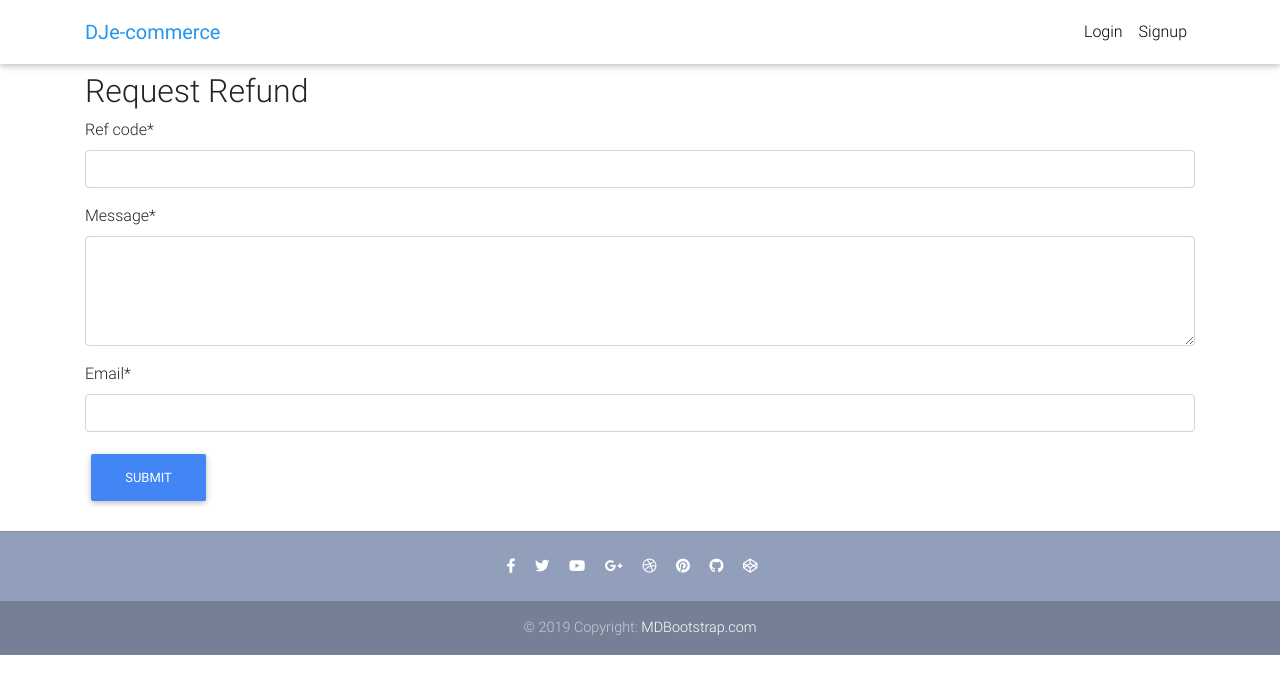
After one commit to hollow-tech/e_commerce_website, a Django app: page /request-refund/ in a window 1280 px wide. The commit adds this page. Shown: the top 694 px of the page. Run offline with Django 3.2, Linux system fonts and the light colour scheme; some libraries are stand-ins or nearby versions.

Commit message:
Managing refunds

```diff
--- a/ecommerce/forms.py
+++ b/ecommerce/forms.py
@@ -36,3 +36,11 @@ class CouponForm(forms.Form):
         'aria-label': 'Recipient\'s username',
         'aria-describedby': 'basic-addon2'
     }))
+
+
+class RefundForm(forms.Form):
+    ref_code = forms.CharField()
+    message = forms.CharField(widget=forms.Textarea(attrs={
+        'rows': 4
+    }))
+    email = forms.EmailField()
--- a/ecommerce/urls.py
+++ b/ecommerce/urls.py
@@ -8,7 +8,8 @@ from .views import (
     OrderSummaryView,
     remove_single_item_from_cart,
     PaymentView,
-    AddCouponView
+    AddCouponView,
+    RequestRefundView
 )
 
 app_name = 'ecommerce'
@@ -23,5 +24,6 @@ urlpatterns = [
     path('remove-from-cart/<slug>/', remove_from_cart, name='remove-from-cart'),
     path('remove-item-from-cart/<slug>/', remove_single_item_from_cart,
          name='remove-single-item-from-cart'),
-    path('payment/<payment_option>/', PaymentView.as_view(), name='payment')
+    path('payment/<payment_option>/', PaymentView.as_view(), name='payment'),
+    path('request-refund/', RequestRefundView.as_view(), name='request-refund')
 ]
--- a/ecommerce/views.py
+++ b/ecommerce/views.py
@@ -6,11 +6,17 @@ from django.contrib.auth.mixins import LoginRequiredMixin
 from django.shortcuts import render, get_object_or_404, redirect
 from django.utils import timezone
 from django.views.generic import ListView, DetailView, View
-from .forms import CheckoutForm, CouponForm
-from .models import Item, OrderItem, Order, BillingAddress, Payment, Coupon
+from .forms import CheckoutForm, CouponForm, RefundForm
+from .models import Item, OrderItem, Order, BillingAddress, Payment, Coupon, Refund
 
+import random
+import string
 import stripe
 stripe.api_key = settings.STRIPE_SECRET_KEY
+
+
+def create_ref_code():
+    return ''.join(random.choices(string.ascii_lowercase + string.digits, k=20))
 
 
 class CheckoutView(View):
@@ -107,6 +113,7 @@ class PaymentView(View):
 
             order.ordered = True
             order.payment = payment
+            order.ref_code = create_ref_code()
             order.save()
 
             messages.success(self.request, "Your order was successful")
@@ -293,3 +300,36 @@ class AddCouponView(View):
             except ObjectDoesNotExist:
                 messages.info(self.request, "You do not have an active order")
                 return redirect("ecommerce:checkout")
+
+
+class RequestRefundView(View):
+    def get(self, *args, **kwargs):
+        form = RefundForm()
+        context = {
+            'form': form
+        }
+        return render(self.request, "request_refund.html", context)
+
+    def post(self, *args, **kwargs):
+        form = RefundForm(self.request.POST)
+        if form.is_valid():
+            ref_code = form.cleaned_data.get('ref_code')
+            message = form.cleaned_data.get('message')
+            email = form.cleaned_data.get('email')
+            # edit the order
+            try:
+                order = Order.objects.get(ref_code=ref_code)
+                order.refund_requested = True
+                order.save()
+
+                # store the refund
+                refund = Refund()
+                refund.order = order
+                refund.order = message
+                refund.email = email
+                refund.save()
+                messages.success(self.request, "Your request was received")
+                return redirect("ecommerce:request-refund")
+            except ObjectDoesNotExist:
+                messages.info(self.request, "This order does not exist")
+                return redirect("ecommerce:request-refund")
--- a/templates/order_snippet.html
+++ b/templates/order_snippet.html
@@ -18,6 +18,7 @@
             <span class="text-muted">${{ order_item.get_final_price }}</span>
         </li>
         {% endfor %}
+        {% if order.coupon %}
         <li class="list-group-item d-flex justify-content-between bg-light">
             <div class="text-success">
                 <h6 class="my-0">Promo code</h6>
@@ -25,6 +26,7 @@
             </div>
             <span class="text-success">-${{ order.coupon.amount }}</span>
         </li>
+        {% endif %}
         <li class="list-group-item d-flex justify-content-between">
             <span>Total (USD)</span>
             <strong>${{ order.get_total }}</strong>
--- /dev/null
+++ b/templates/request_refund.html
@@ -0,0 +1,22 @@
+{% extends "base.html" %}
+{% load crispy_forms_tags %}
+
+{% block content %}
+  <main>
+    <div class="container">
+
+    <div class="table-responsive text-nowrap">
+    <h2>Request Refund</h2>
+    <form method="POST">
+        {% csrf_token %}
+        {{ form|crispy }}
+        <button type="submit" class="btn btn-primary">Submit</button>
+    </form>
+
+
+    </div>
+
+    </div>
+  </main>
+
+{% endblock content %}
```
Also changed, not shown: ecommerce/admin.py (+36 -2 lines), ecommerce/models.py (+16 -0 lines), db.sqlite3, ecommerce/migrations/0020_auto_20210902_1333.py (added), ecommerce/migrations/0021_order_ref_code.py (added), ecommerce/migrations/0022_refund.py (added).
